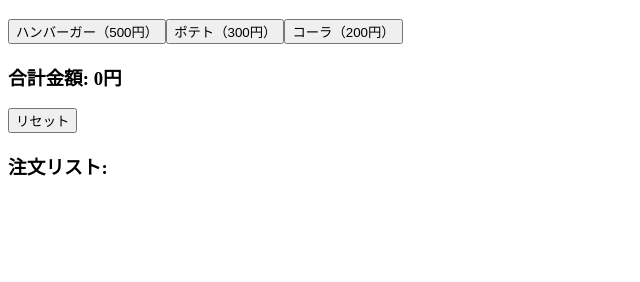
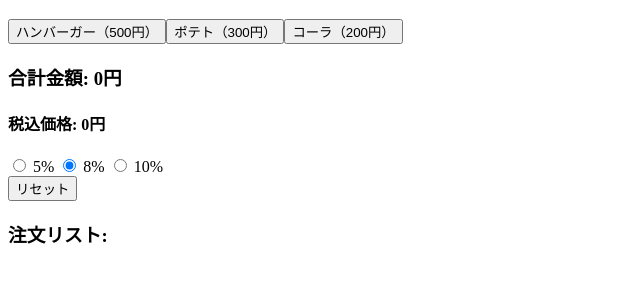
Before and after one commit to pyon-199/menu, a plain HTML site: page index.html in a window 1280 px wide. Shown: the part 70-352 px from the top of the page, without its empty margins (0-640 px from the left). Drawn offline with Linux system fonts and the light colour scheme.

Commit message:
Update index.html

```diff
--- a/index.html
+++ b/index.html
@@ -13,6 +13,14 @@
   <div id="menu"></div>
 
   <h3>合計金額: <span id="total">0</span>円</h3>
+  <h4>税込価格: <span id="tax-included">0</span>円</h4>
+
+<div>
+  <label><input type="radio" name="tax-rate" value="0.05"> 5%</label>
+  <label><input type="radio" name="tax-rate" value="0.08" checked> 8%</label>
+  <label><input type="radio" name="tax-rate" value="0.10"> 10%</label>
+</div>
+
   <button onclick="reset()">リセット</button>
 
   <!-- 注文リスト -->
```
